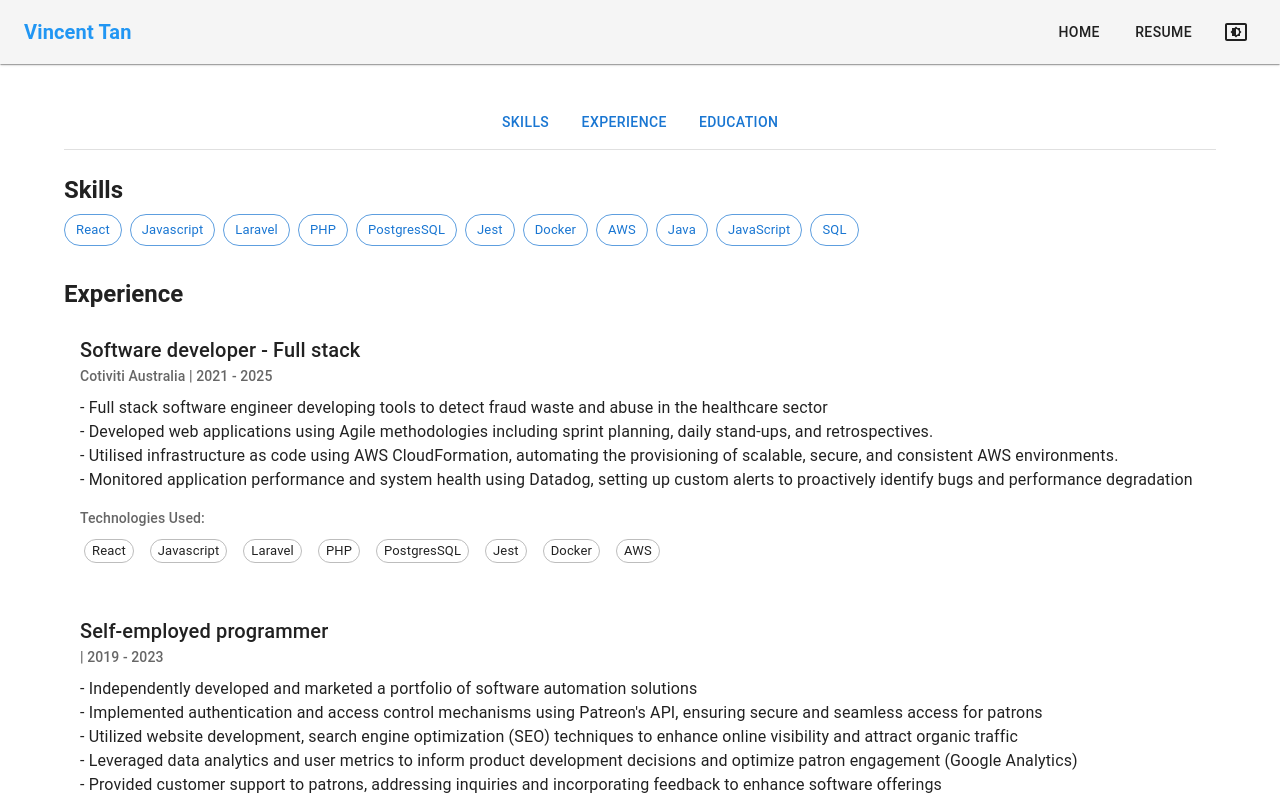
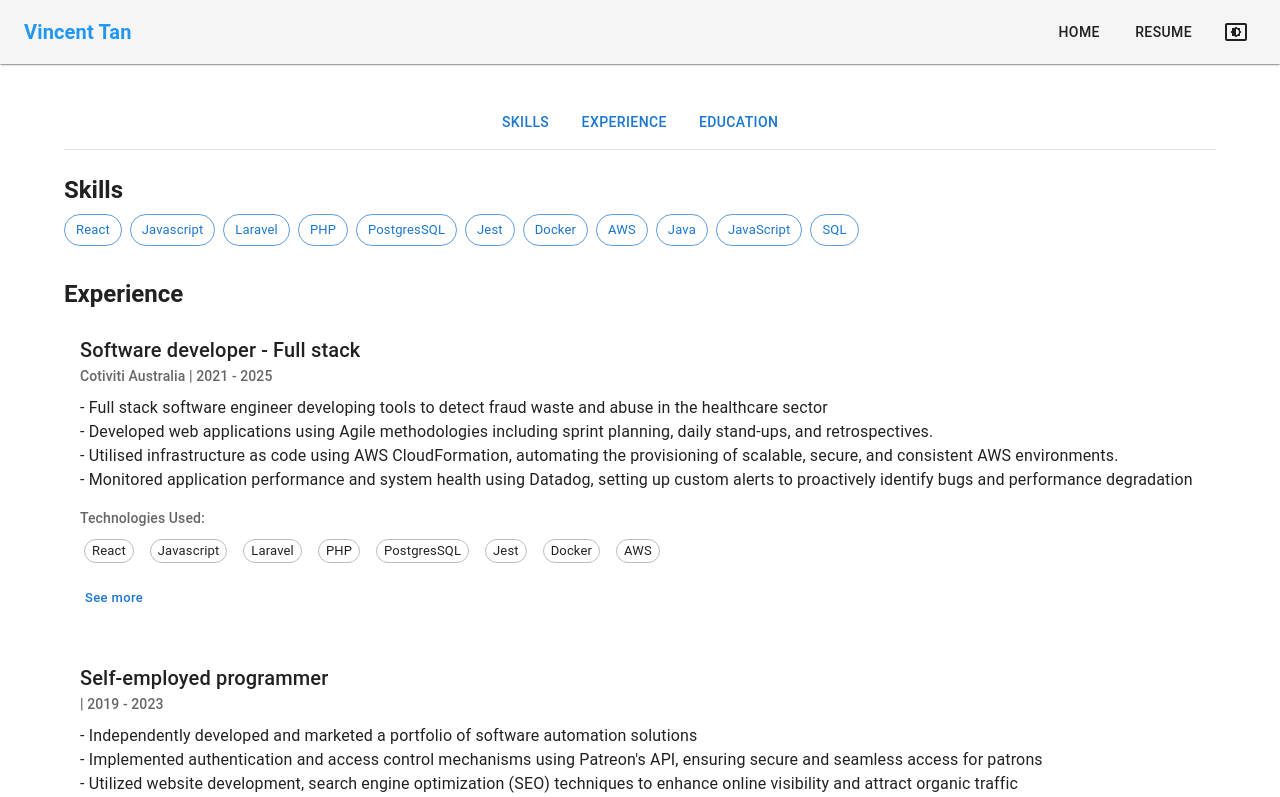
Before and after one commit to tanlines/demo-profile, a React (Vite) app: page /resume in a window 1280 px wide. Shown: the top 797 px of the page. Built offline with nearby package versions, Linux system fonts and the light colour scheme.

Commit message:
experience more details

```diff
--- a/src/components/ExperienceSection.jsx
+++ b/src/components/ExperienceSection.jsx
@@ -1,14 +1,44 @@
-import { Box, Typography, Chip, Stack } from '@mui/material';
+import { Box, Typography, Chip, Stack, Collapse, Button } from '@mui/material';
+import { useState } from 'react';
 import { useHighlight } from '../context/HighlightContext';
 import { experiences } from '../data/experiences';
 
 function ExperienceSection() {
   const { highlightedSkill } = useHighlight();
+  const [expandedItems, setExpandedItems] = useState({});
 
   const isHighlighted = (experience) => {
     if (!highlightedSkill) return false;
     return experience.technologies.some(tech =>
       tech.toLowerCase() === highlightedSkill.name.toLowerCase()
+    );
+  };
+
+  const handleExpandClick = (index) => {
+    setExpandedItems(prev => ({
+      ...prev,
+      [index]: !prev[index]
+    }));
+  };
+
+  const renderDetailsSection = (details) => {
+    if (!details || !Array.isArray(details)) return null;
+
+    return (
+      <Box mt={2}>
+        {details.map((section, sectionIndex) => (
+          <Box key={sectionIndex} mb={2}>
+            <Typography variant="subtitle2" color="primary" fontWeight={600} gutterBottom>
+              {section.title}:
+            </Typography>
+            {section.items.map((item, itemIndex) => (
+              <Typography key={itemIndex} variant="body2" sx={{ ml: 2, mb: 0.5 }}>
+                • {item}
+              </Typography>
+            ))}
+          </Box>
+        ))}
+      </Box>
     );
   };
 
@@ -35,6 +65,7 @@ function ExperienceSection() {
           <Typography variant="subtitle2" color="text.secondary">
             {exp.company} | {exp.period}
           </Typography>
+
           <Typography variant="body1" mt={1}>
             {exp.description.map((item, i) => (
               <Box key={i} component="span" display="block">
@@ -42,6 +73,11 @@ function ExperienceSection() {
               </Box>
             ))}
           </Typography>
+
+          <Collapse in={expandedItems[index]} timeout="auto" unmountOnExit>
+            {renderDetailsSection(exp.details)}
+          </Collapse>
+
           <Box mt={2}>
             <Typography variant="subtitle2" color="text.secondary" gutterBottom>
               Technologies Used:
@@ -66,6 +102,26 @@ function ExperienceSection() {
               ))}
             </Stack>
           </Box>
+
+          {exp.details && (
+            <Box mt={2} display="flex" justifyContent="flex-start">
+              <Button
+                onClick={() => handleExpandClick(index)}
+                variant="text"
+                size="small"
+                sx={{
+                  textTransform: 'none',
+                  color: 'primary.main',
+                  '&:hover': {
+                    backgroundColor: 'primary.light',
+                    color: 'primary.contrastText'
+                  }
+                }}
+              >
+                {expandedItems[index] ? "See less" : "See more"}
+              </Button>
+            </Box>
+          )}
         </Box>
       ))}
     </Box>
--- a/src/data/experiences.js
+++ b/src/data/experiences.js
@@ -12,6 +12,30 @@ export const experiences = [
     technologies: [
       'React', 'Javascript', 'Laravel', 'PHP','PostgresSQL',
       'Jest', 'Docker', 'AWS'
+    ],
+    details: [
+      {
+        title: "Frontend stack",
+        items: [
+          "Framework: React",
+          "Build tool: Webpack",
+          "Routing: React router",
+          "Components: Material UI",
+          "State management: React context/redux",
+          "API communication: Axios",
+          "Authentication: Laravel session",
+          "Testing: Jest"
+        ]
+      },
+      {
+        title: "Backend stack",
+        items: [
+          "Framework: Laravel PHP",
+          "Authentication: Kerberos with Windows AD",
+          "RDS Engine: Amazon RDS (PostgresSQL)",
+          "Migrations and schema: Flyway"
+        ]
+      }
     ]
   },
   {
```
